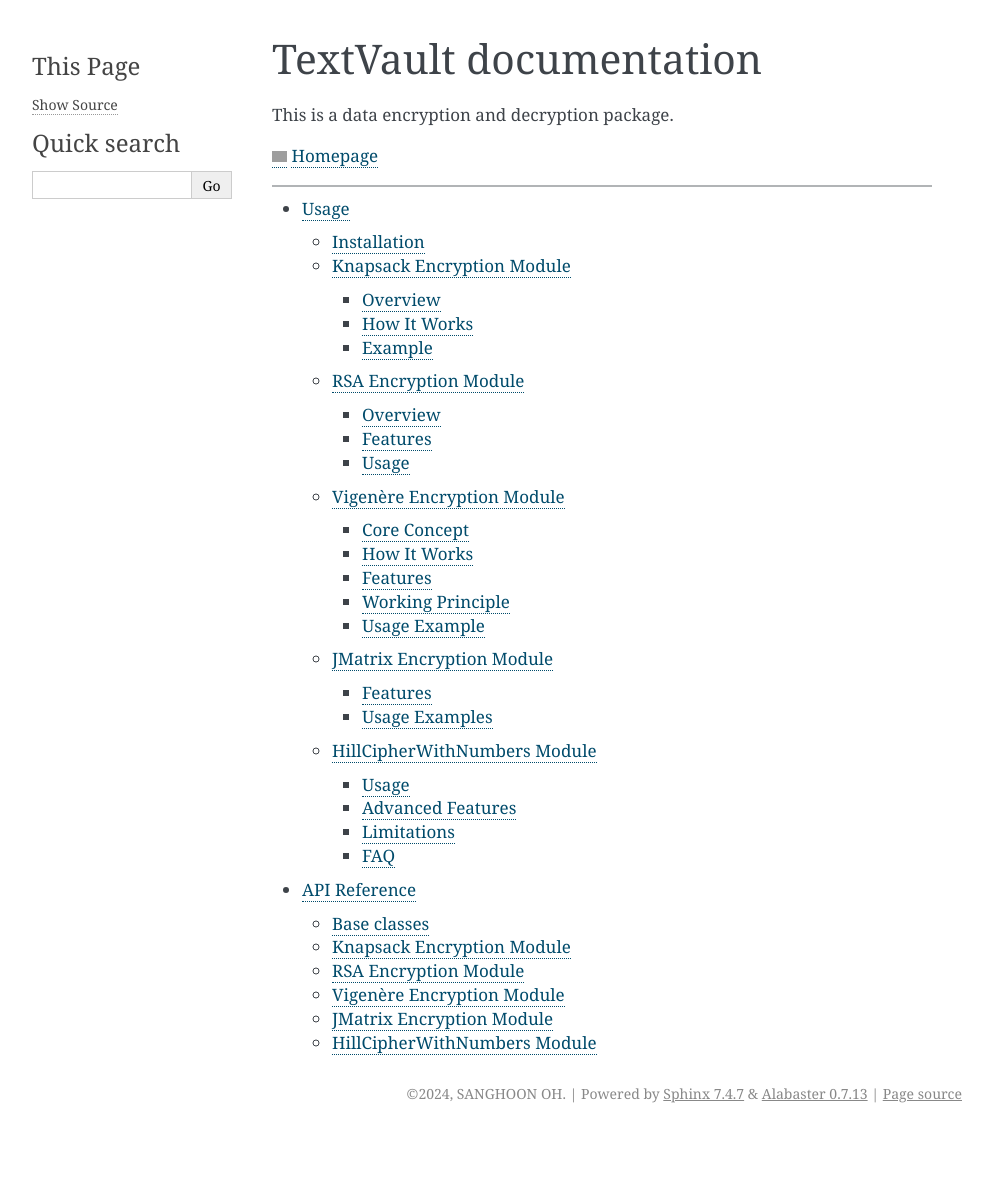
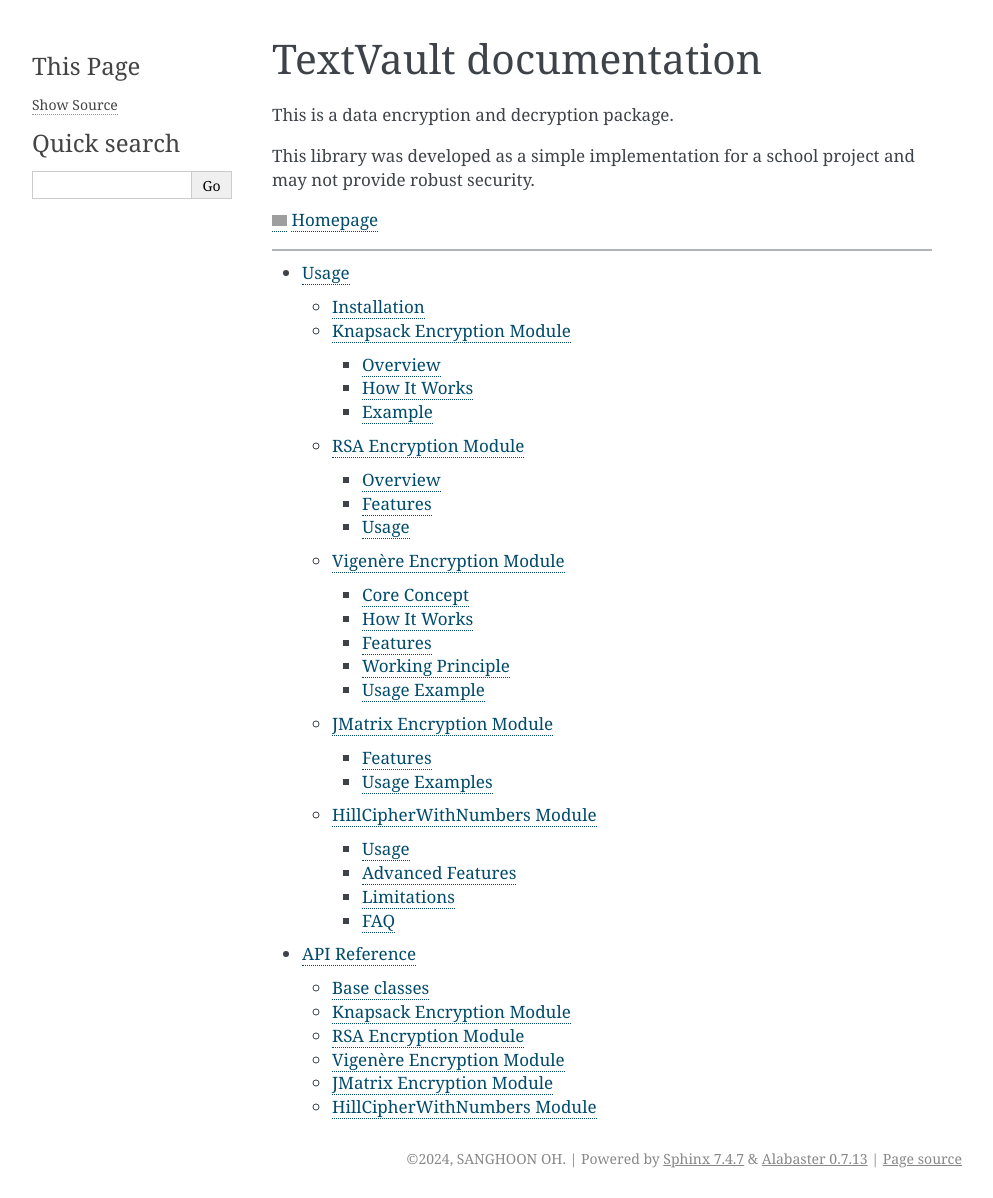
Before and after one commit to iwbh04/TextVault, a Sphinx documentation site: the page built from docs/source/index.rst, in a window 1280 px wide. Shown: the whole page, without its empty margins (148-1141 px from the left). Built offline with Sphinx 7.4.7, drawn with Linux system fonts in a browser that asks for light colours; before the commit the page ends 1133 px from its top, so only the background shows below that; grey boxes are pictures that could not be loaded.

Commit message:
Update index.rst

```diff
--- a/docs/source/index.rst
+++ b/docs/source/index.rst
@@ -7,6 +7,8 @@ TextVault documentation
 ===============================
 
 This is a data encryption and decryption package.
+
+This library was developed as a simple implementation for a school project and may not provide robust security.
 
 .. Add your content using ``reStructuredText`` syntax. See the
    `reStructuredText <https://www.sphinx-doc.org/en/master/usage/restructuredtext/index.html>`_
```
